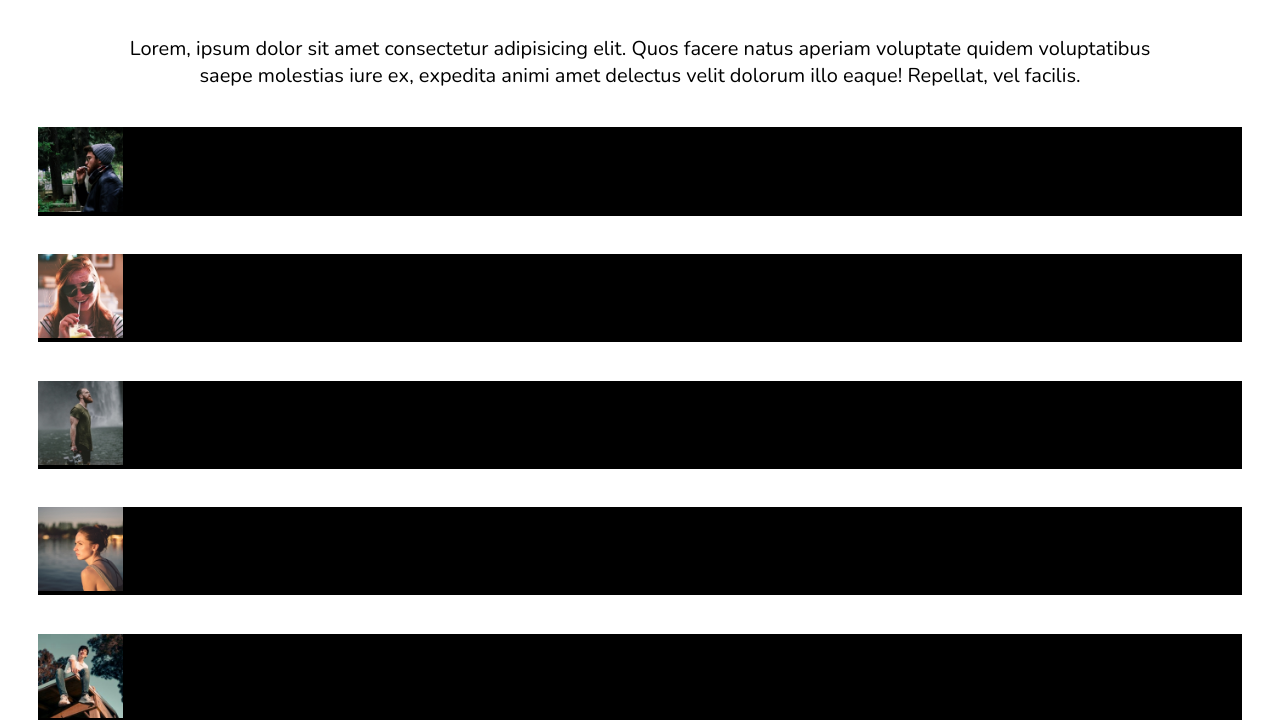
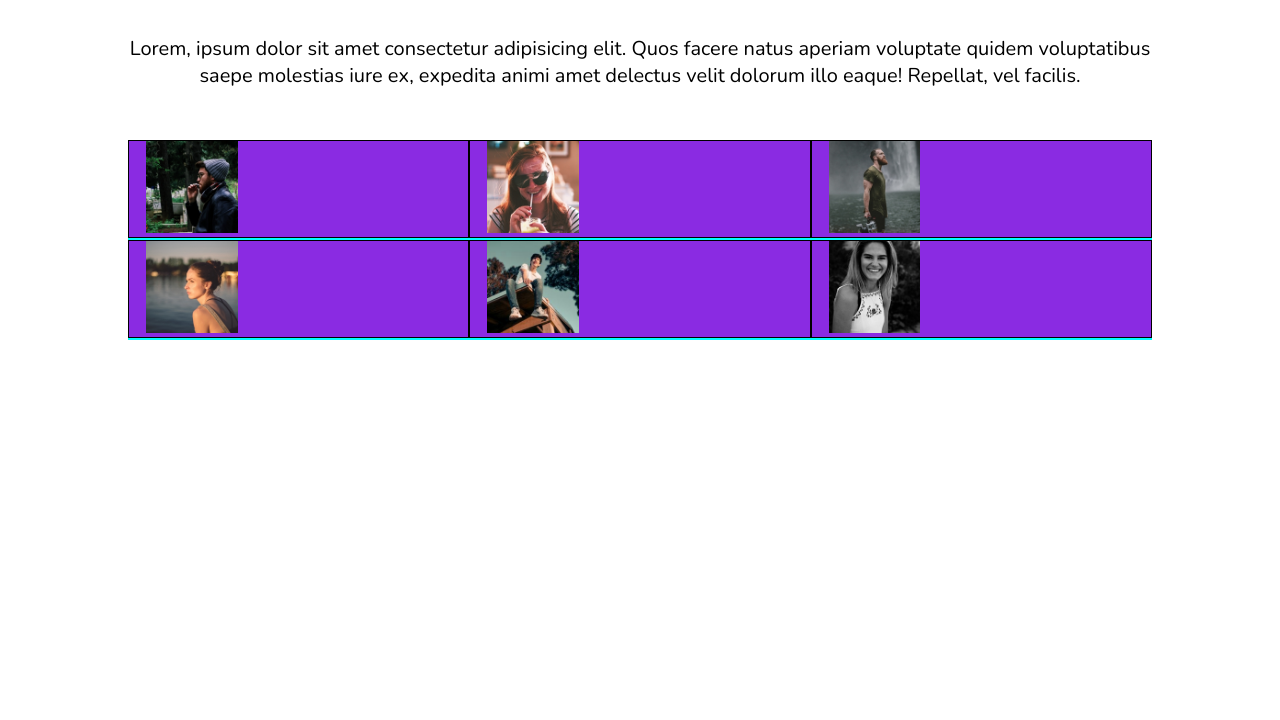
Before and after one commit to 0Daviduo0/html-css-float-cards, a plain HTML site: page index.html in a window 1280 px wide. Shown: the part 91-811 px from the top of the page. Drawn offline with nearby package versions, Linux system fonts and the light colour scheme.

Commit message:
Creazione spazi per Team

```diff
--- a/css/style.css
+++ b/css/style.css
@@ -25,15 +25,43 @@
     font-family: 'Nunito', sans-serif;
     font-size: 20px;
     text-align: center;
+    padding-bottom: 5%;
+}
+
+/* Grid Rules */
+
+.row {
+    /* DEBUG */
+    background-color: aqua;
+    min-height: 100px;
+    margin: 0 10%;
+}
+
+    /* Clear Fix */
+.row::after {
+    content: "";
+    display: table;
+    clear: both;
+}
+
+.person {
+    /* DEBUG */
+    float: left;
+    width: calc(100% / 3);
+    background-color: blueviolet;
+    min-height: 50px;
+    border: solid 1px #000;
+    margin-left: calc(100 / 3);
 }
 
 /* People */
-.Persona {
-    margin: 3%;
-    background-color: black;
+
+.foto-descr {
+    padding: 0 5%;
 }
 
-.Pic {
-    width: 7%;
-    height: auto;
+.foto {
+    object-fit: cover;
+    height: 30%;
+    width: 30%;
 }
--- a/index.html
+++ b/index.html
@@ -26,49 +26,55 @@
         </div>
 
     <!-- People -->
-        <div class="Persona">
-            <img src="img/male1.png" alt="Uomo" class="Pic">
-            <span class="Name">Marco Bianchi</span>
-            <span class="Role">Designer</span>
-            <span class="email"></span>
+    <section class="row">
+
+        <div class="person">
+            <div class="foto-descr">
+                <img src="img/male1.png" alt="" class="foto">
+                <span class="descr"></span>
+            </div>
         </div>
 
-        <div class="Persona">
-            <img src="img/female1.png" alt="Donna" class="Pic">
-            <span class="Name">Laura Rossi</span>
-            <span class="Role">Front-End Developer</span>
-            <span class="email"></span>>
+        <div class="person">
+            <div class="foto-descr">
+                <img src="img/female1.png" alt="" class="foto">
+                <span class="descr"></span>
+            </div>
         </div>
 
-        <div class="Persona">
-            <img src="img/male2.png" alt="Uomo" class="Pic">
-            <span class="Name">Giorgio Verdi</span>
-            <span class="Role">Back-End Developer</span>
-            <span class="email"></span>
+        <div class="person">
+            <div class="foto-descr">
+                <img src="img/male2.png" alt="" class="foto">
+                <span class="descr"></span>
+            </div>
         </div>
 
-        <div></div>
+    </section>
 
-        <div class="Persona">
-            <img src="img/female2.png" alt="Donna" class="Pic">
-            <span class="Name">Marta Ipsum</span>
-            <span class="Role">Seo Specialist</span>
-            <span class="email"></span>
+    <section class="row">
+
+        <div class="person">
+            <div class="foto-descr">
+                <img src="img/female2.png" alt="" class="foto">
+                <span class="descr"></span>
+            </div>
         </div>
 
-        <div class="Persona">
-            <img src="img/male3.png" alt="Uomo" class="Pic">
-            <span class="Name">Roberto Lorem</span>
-            <span class="Role">Project Manager</span>
-            <span class="email"></span>>
+        <div class="person">
+            <div class="foto-descr">
+                <img src="img/male3.png" alt="" class="foto">
+                <span class="descr"></span>
+            </div>
         </div>
 
-        <div class="Persona">
-            <img src="img/female3.png" alt="Donna" class="Pic">
-            <span class="Name">Daniela Amet</span>
-            <span class="Role">Analyst</span>
-            <span class="email"></span>
+        <div class="person">
+            <div class="foto-descr">
+                <img src="img/female3.png" alt="" class="foto">
+                <span class="descr"></span>
+            </div>
         </div>
+
+    </section>
 
 </body>
 </html>
```
